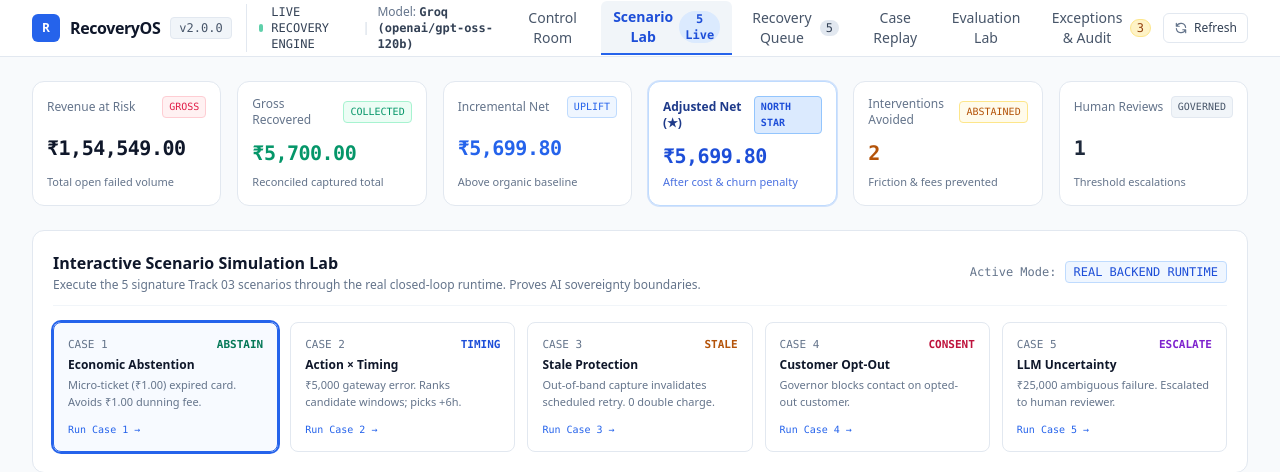
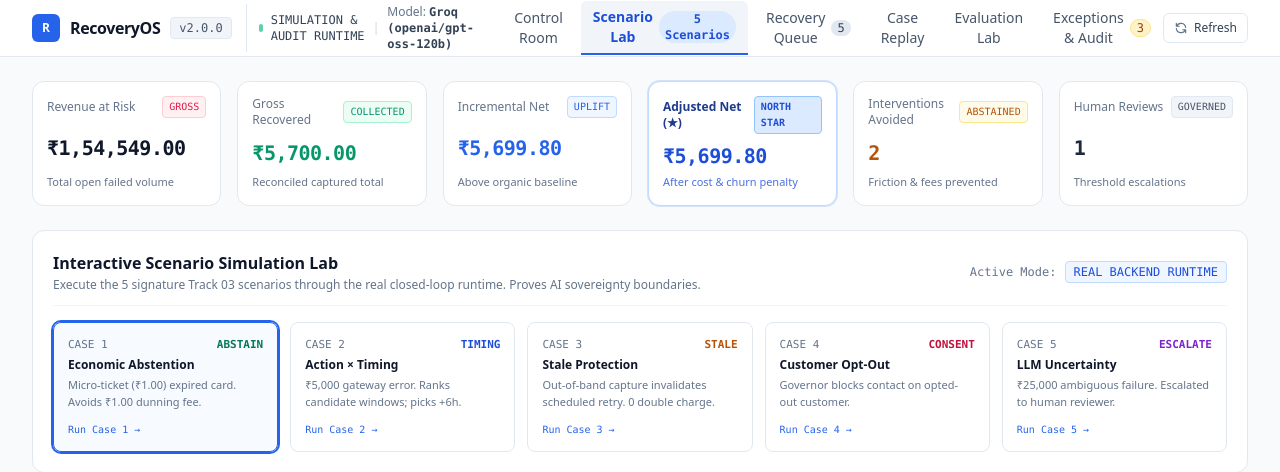
Before and after one commit to dheerajgowd-18/recoveryOS, a FastAPI app: page /dashboard in a window 1280 px wide. Shown: the top 472 px of the page. Run offline with FastAPI, Linux system fonts and the light colour scheme; data that the repository does not hold is empty; some libraries are stand-ins or nearby versions.

Commit message:
fix(docs): replace overclaiming live wording with truthful simulation and audit terms

```diff
--- a/dashboard/service.py
+++ b/dashboard/service.py
@@ -706,7 +706,7 @@ class DashboardService:
         p = self.merchant_policy
         return {
             "policy_version": p.policy_version,
-            "merchant_id": "mer_rzp_live_2026",
+            "merchant_id": "mer_rzp_sandbox_2026",
             "automation_mode": p.automation_mode.value if hasattr(p.automation_mode, "value") else str(p.automation_mode),
             "max_retries": p.max_retries,
             "max_retry_attempts_total": p.max_retries,
--- a/dashboard/templates/dashboard.html
+++ b/dashboard/templates/dashboard.html
@@ -65,7 +65,7 @@
                 </div>
                 <div class="hidden md:flex items-center space-x-2 pl-3 border-l border-slate-200 text-xs text-slate-500">
                     <span class="inline-block w-2 h-2 rounded-full bg-emerald-500 animate-pulse"></span>
-                    <span class="font-mono text-slate-700 font-medium">LIVE RECOVERY ENGINE</span>
+                    <span class="font-mono text-slate-700 font-medium">SIMULATION & AUDIT RUNTIME</span>
                     <span class="text-slate-300">|</span>
                     <span>Model: <strong class="text-slate-700 font-mono">Groq (openai/gpt-oss-120b)</strong></span>
                 </div>
@@ -82,7 +82,7 @@
                     :class="activeTab === 'scenario_lab' ? 'bg-slate-100 text-blue-700 font-semibold border-b-2 border-blue-600' : 'text-slate-600 hover:text-slate-900 hover:bg-slate-50'"
                     class="px-3 py-1.5 rounded-t-md text-xs sm:text-sm font-medium transition-colors flex items-center space-x-1.5">
                     <span>Scenario Lab</span>
-                    <span class="px-1.5 py-0.2 rounded-full bg-blue-100 text-blue-700 text-xs font-mono">5 Live</span>
+                    <span class="px-1.5 py-0.2 rounded-full bg-blue-100 text-blue-700 text-xs font-mono">5 Scenarios</span>
                 </button>
                 <button @click="setTab('queue')"
                     :class="activeTab === 'queue' ? 'bg-slate-100 text-blue-700 font-semibold border-b-2 border-blue-600' : 'text-slate-600 hover:text-slate-900 hover:bg-slate-50'"
@@ -236,7 +236,7 @@
                 <!-- Real-Time Activity Stream -->
                 <div class="lg:col-span-2 bg-white rounded-xl border border-slate-200 p-5 shadow-xs flex flex-col">
                     <div class="flex items-center justify-between pb-3 border-b border-slate-100">
-                        <h3 class="text-sm font-semibold text-slate-900 uppercase tracking-wider">Live Recovery Audit Stream</h3>
+                        <h3 class="text-sm font-semibold text-slate-900 uppercase tracking-wider">Operational Recovery Audit Stream</h3>
                         <span class="text-xs text-slate-500 font-mono" x-text="(controlRoom.recent_decisions || []).length + ' events logged'"></span>
                     </div>
                     <div class="divide-y divide-slate-100 flex-1 overflow-y-auto max-h-[360px] text-xs">
@@ -264,7 +264,7 @@
         </section>
 
         <!-- ========================================================================= -->
-        <!-- TAB 2: SCENARIO LAB (Interactive Live Evaluation Engine) -->
+        <!-- TAB 2: SCENARIO LAB (Interactive Scenario Simulation & Replay Engine) -->
         <!-- ========================================================================= -->
         <section x-show="activeTab === 'scenario_lab'" x-cloak class="space-y-6">
             <!-- Scenario Launcher Toolbar -->
@@ -526,7 +526,7 @@
                 <div class="p-4 border-b border-slate-200 flex items-center justify-between">
                     <div>
                         <h2 class="text-sm font-semibold text-slate-900 uppercase tracking-wider">Recovery Opportunities Queue</h2>
-                        <p class="text-xs text-slate-500">Live prioritized recovery opportunities with diagnostic root causes and scheduled windows.</p>
+                        <p class="text-xs text-slate-500">Prioritized recovery opportunities with diagnostic root causes and scheduled windows.</p>
                     </div>
                     <div class="text-xs font-mono text-slate-500" x-text="queue.length + ' cases queued'"></div>
                 </div>
```
Also changed, not shown: tests/unit/test_ablation_provenance.py (+4 -3 lines).
